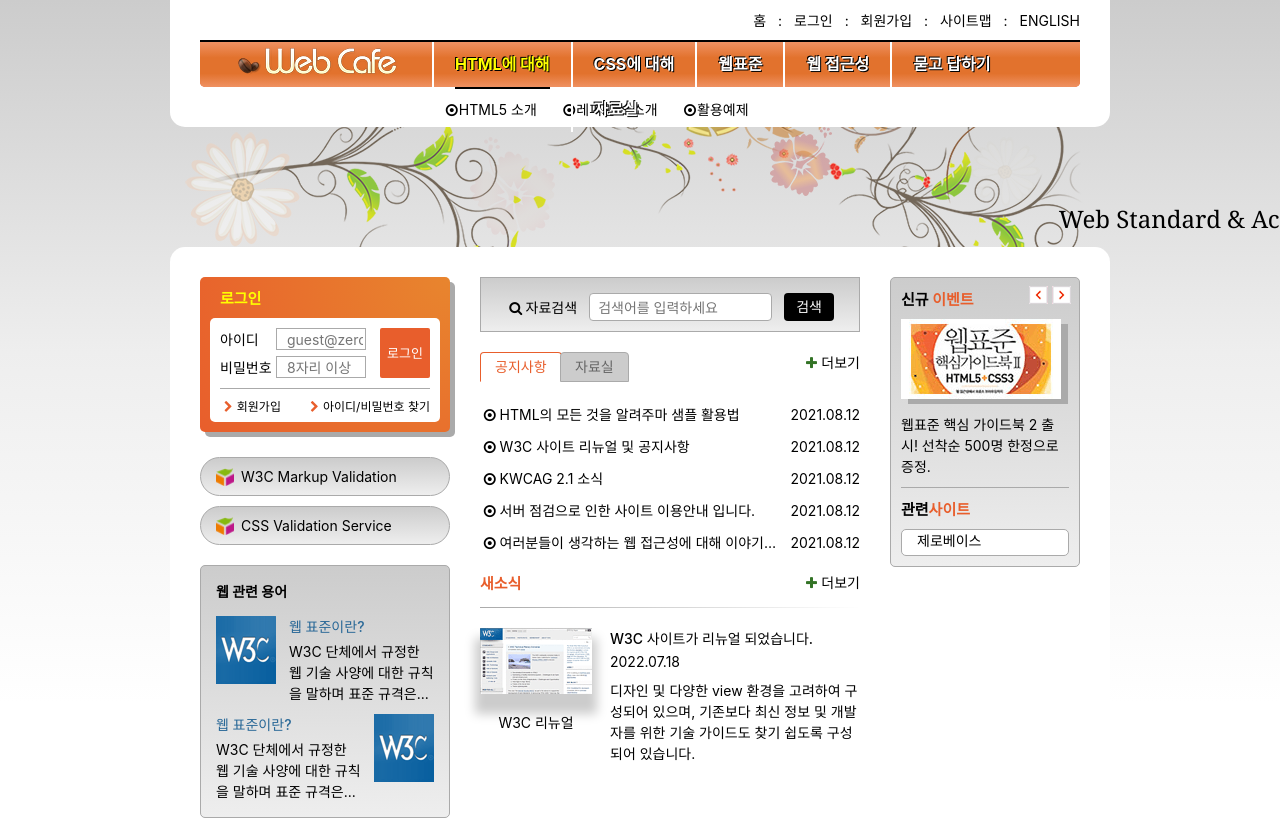
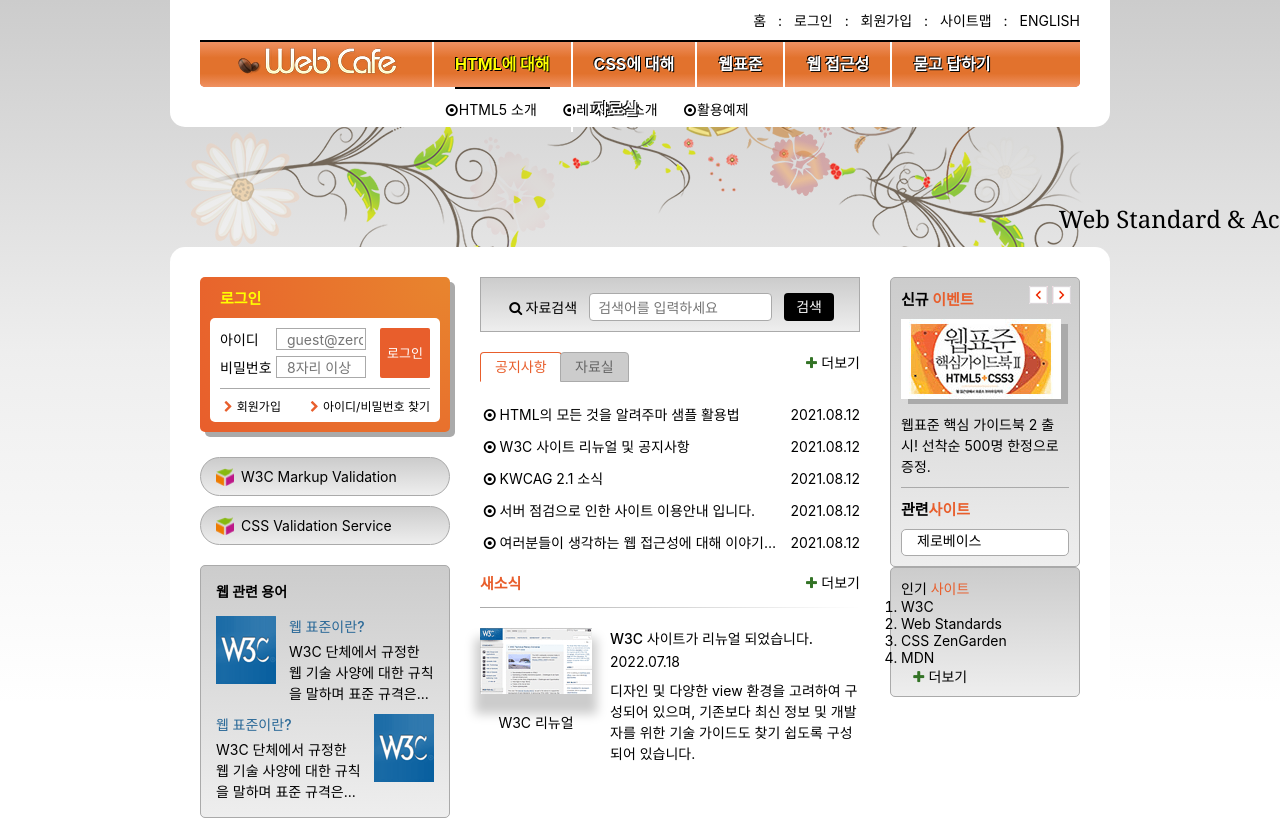
Before and after one commit to leejaelll/zeroConnecTo, a website: page HTML5/index.html in a window 1280 px wide. Shown: the top 821 px of the page. Drawn offline with Linux system fonts and the light colour scheme; a web font is replaced by a local one.

Commit message:
인기사이트마크업 완성

```diff
--- a/HTML5/index.html
+++ b/HTML5/index.html
@@ -504,6 +504,40 @@
                         </ul>
                     </section>
                 </div>
+                <div class="gradient-effect margin-top-default">
+                    <section class="favorite">
+                        <h2 class="favorite-title">
+                            인기 <span class="accent-color">사이트</span>
+                        </h2>
+                        <ol class="favorite-list">
+                            <li>
+                                <a href="/">W3C</a
+                                ><em class="no1" aria-label=" 순위 상승"></em>
+                            </li>
+                            <li>
+                                <a href="/">Web Standards</a
+                                ><em class="no2" aria-label="순위 하락"></em>
+                            </li>
+                            <li>
+                                <a href="/">CSS ZenGarden</a
+                                ><em
+                                    class="no3"
+                                    aria-label="순위 변동없음"
+                                ></em>
+                            </li>
+                            <li>
+                                <a href="/">MDN</a
+                                ><em class="no4" aria-label=" 순위 상승"></em>
+                            </li>
+                        </ol>
+                        <a
+                            href="/"
+                            class="icon-plus more favorite-more"
+                            title="인기사이트 더보기"
+                            >더보기</a
+                        >
+                    </section>
+                </div>
             </div>
         </main>
         <article class="slogan">슬로건</article>
```
